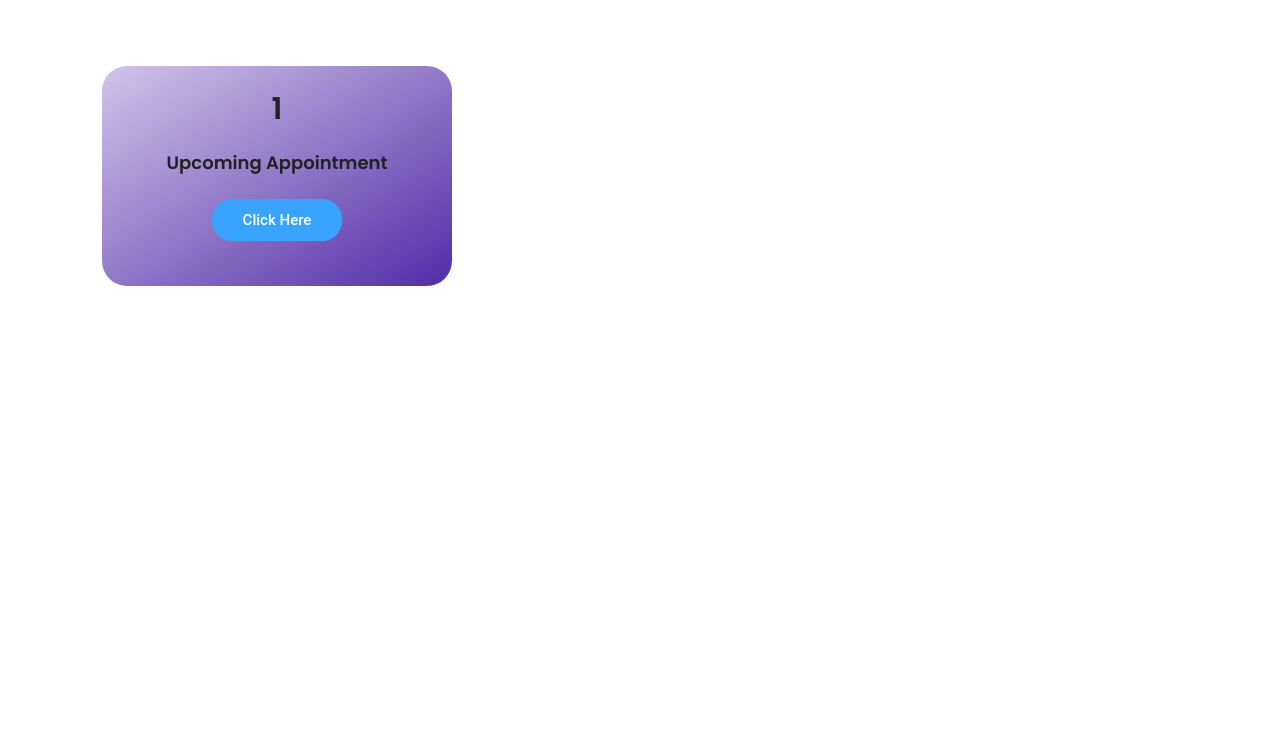
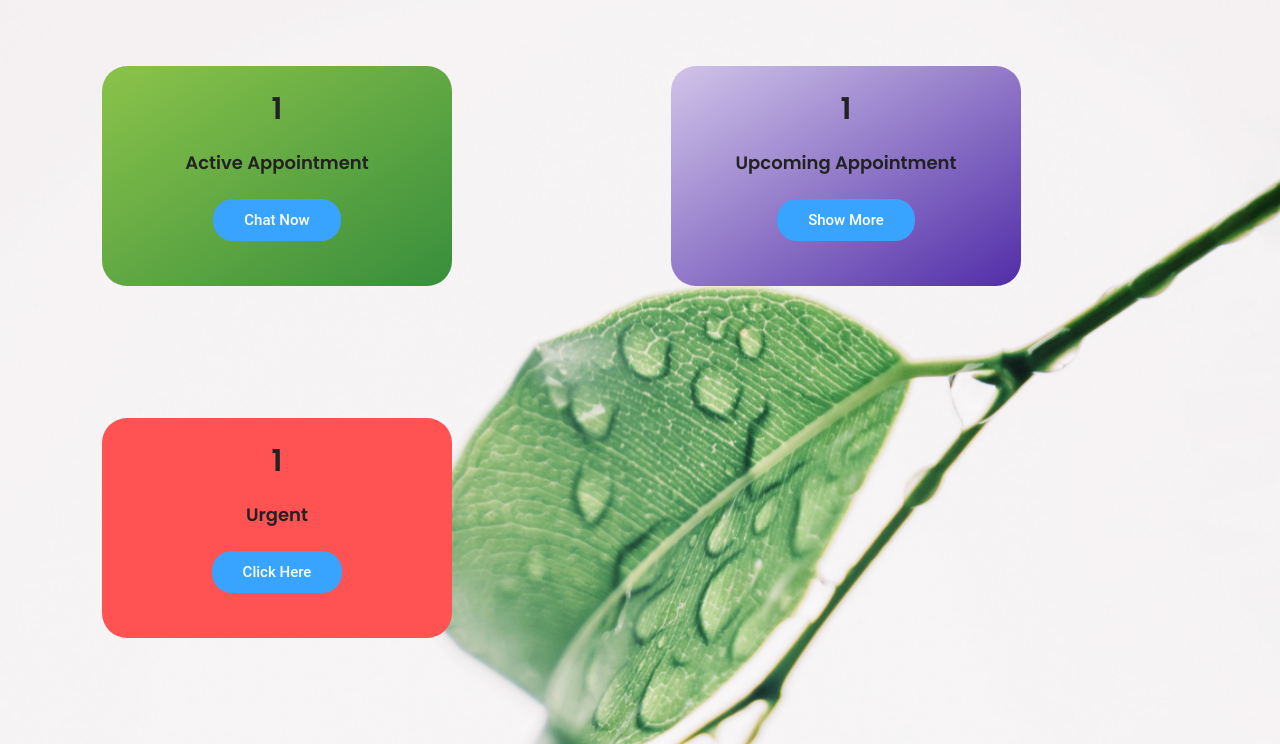
Before and after one commit to alch-1/CodeForCoronaHackathon, a Flask app: template templates/therapist.html in a window 1280 px wide. Shown: the part 56-800 px from the top of the page. Run offline with Flask 2, Linux system fonts and the light colour scheme; the template is opened without the code that fills it, so the values that code supplies are empty; some libraries are stand-ins or nearby versions; some web fonts are replaced.

Commit message:
Edited
"I have to convert the repo to public later"

Co-Authored-By: Benjamin Wong Wei En <benjaminwongweien@users.noreply.github.com>

```diff
--- a/templates/chatnow.html
+++ b/templates/chatnow.html
@@ -11,7 +11,7 @@
     <link href= "{{ url_for('static',filename='css/chat.css') }}" type="text/css" rel="stylesheet">
 </head>
 
-<body style=" position: relative; width: 100%; height: 100%; background-size: cover; overflow: hidden;">
+<body style="position: relative; width: 100%; height: 100%; background-size: cover; overflow: hidden;">
     <nav class="navbar navbar-expand-lg navbar-light bg-light">
         <a class="navbar-brand" href="#">
         <img src="/static/img/logo/profile.png" width="30" height="30" class="d-inline-block align-top" alt="">
@@ -144,8 +144,8 @@
                 <div id="publisherContainer"></div>
                 <br>
                 <div id="subscriberContainer"></div>
-                <button onclick='enableChat()' id="readytotalk">I am Ready to Talk</button>
-                <button onclick='toggleCamera()' id="camera">Toggle Camera</button>
+                <button class="btn btn-outline-success my-2 my-sm-0" onclick='enableChat()' id="readytotalk">I am Ready to Talk</button>
+                <button class="btn btn-outline-success my-2 my-sm-0" onclick='toggleCamera()' id="camera">Toggle Camera</button>
             </div>
             <div class="col">
                 <h3 class="text-center">Messaging</h3>
--- a/templates/therapist.html
+++ b/templates/therapist.html
@@ -9,7 +9,7 @@
 
     {% block body %}
 
-    <body>
+    <body style="position: relative; background-image: url('/static/img/chat_bg2.jpg'); width: 100%; height: 100%; background-size: cover; overflow: hidden;">
         <nav class="navbar navbar-expand-lg navbar-light bg-light">
         <a class="navbar-brand" href="#">
         <img src="/static/img/logo/profile.png" width="30" height="30" class="d-inline-block align-top" alt="">
@@ -39,6 +39,25 @@
 
     <div class="container">
         <!-- Content here -->
+        <div class="row">
+          <div class="col-sm">
+            <div class="container" style="padding-top: 50px;">
+                <!-- Content here -->
+                <div style="background-image: linear-gradient(to bottom right, #8BC34A, #388E3C); width: 350px; height:220px; border-radius: 25px; text-align: center; padding-top: 25px;">
+                    <!-- To change to dynamic -->
+                    <h2>1</h2>
+                    <p class="sm-toppadding"></p>
+                    <h4>Active Appointment</h4>
+                    <p class="sm-toppadding"></p>
+
+                    <a href="#" class="genric-btn info circle" style="font-size: 15px">Chat Now</a><br>
+
+                </div>
+            </div>
+          </div>
+
+
+          <div class="col-sm">
             <div class="container" style="padding-top: 50px;">
                 <!-- Content here -->
                 <div style="background-image: linear-gradient(to bottom right, #D1C4E9, #512DA8); width: 350px; height:220px; border-radius: 25px; text-align: center; padding-top: 25px;">
@@ -48,7 +67,7 @@
                     <h4>Upcoming Appointment</h4>
                     <p class="sm-toppadding"></p>
 
-                <a href="#" class="genric-btn info circle" style="font-size: 15px" onclick="showMore()">Click Here</a><br>
+                    <a href="#" class="genric-btn info circle" style="font-size: 15px" onclick="showMore()">Show More</a><br>
                 </div>
             </div>
 
@@ -56,7 +75,7 @@
                 <div id="show_more" style="display:none">
                     <h4>
                         <small class="text-muted">VIDEO CALL with</small><br>
-                    Jovan
+                        Joven
                     </h4>
                     <p class="lead">Monday, 11th May 2020 <br>12.30pm to 3.30pm</p>
 
@@ -66,6 +85,27 @@
                     <p class="lead">Monday, 11th May 2020 <br>3.45pm to 4.30pm</p>
                 </div>
             </div>
+          </div>
+
+        </div>
+        <div class="row">
+          <div class="col-sm">
+            <div class="container" style="padding-top: 50px;">
+                <!-- Content here -->
+                <div style="background-image: linear-gradient(to bottom right, #FF5252, #ff5252); width: 350px; height:220px; border-radius: 25px; text-align: center; padding-top: 25px;">
+                    <!-- To change to dynamic -->
+                    <h2>1</h2>
+                    <p class="sm-toppadding"></p>
+                    <h4>Urgent</h4>
+                    <p class="sm-toppadding"></p>
+
+                    <a href="/helpnow" class="genric-btn info circle" style="font-size: 15px">Click Here</a><br>
+                </div>
+            </div>
+
+          </div>
+          </div>
+
 
         <script>
             function showMore(){
```
Lines whose indentation alone changed are shown as unchanged.
